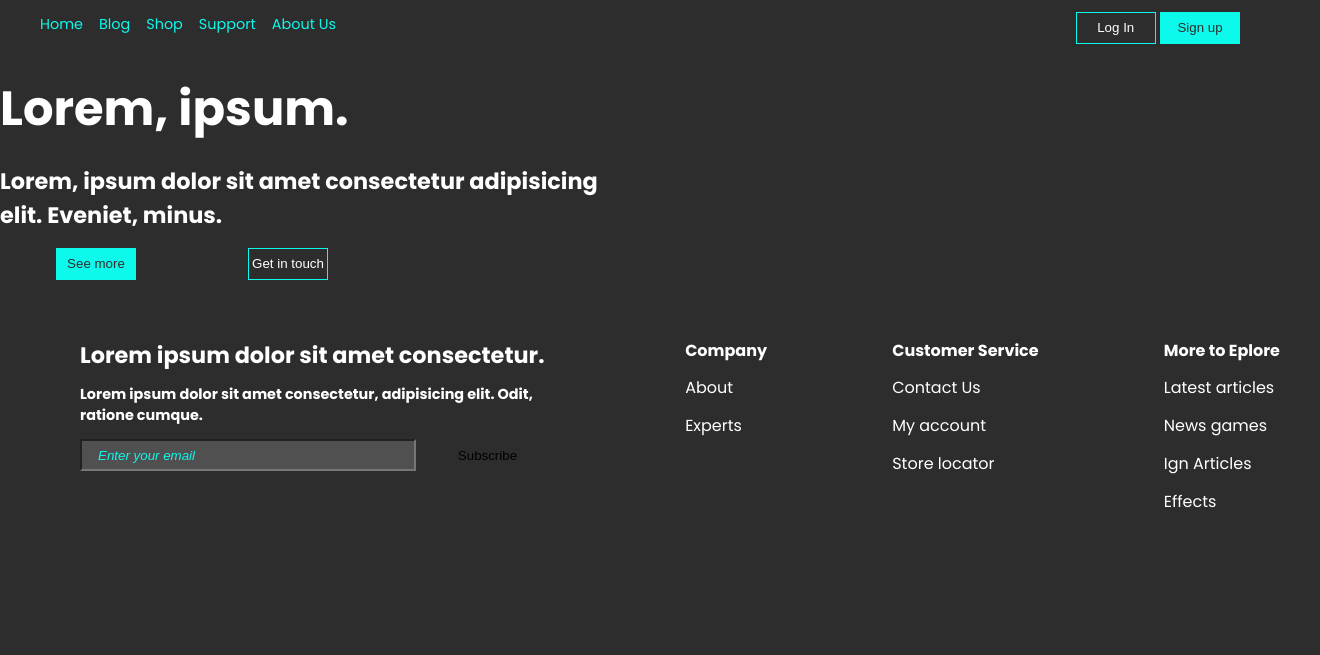
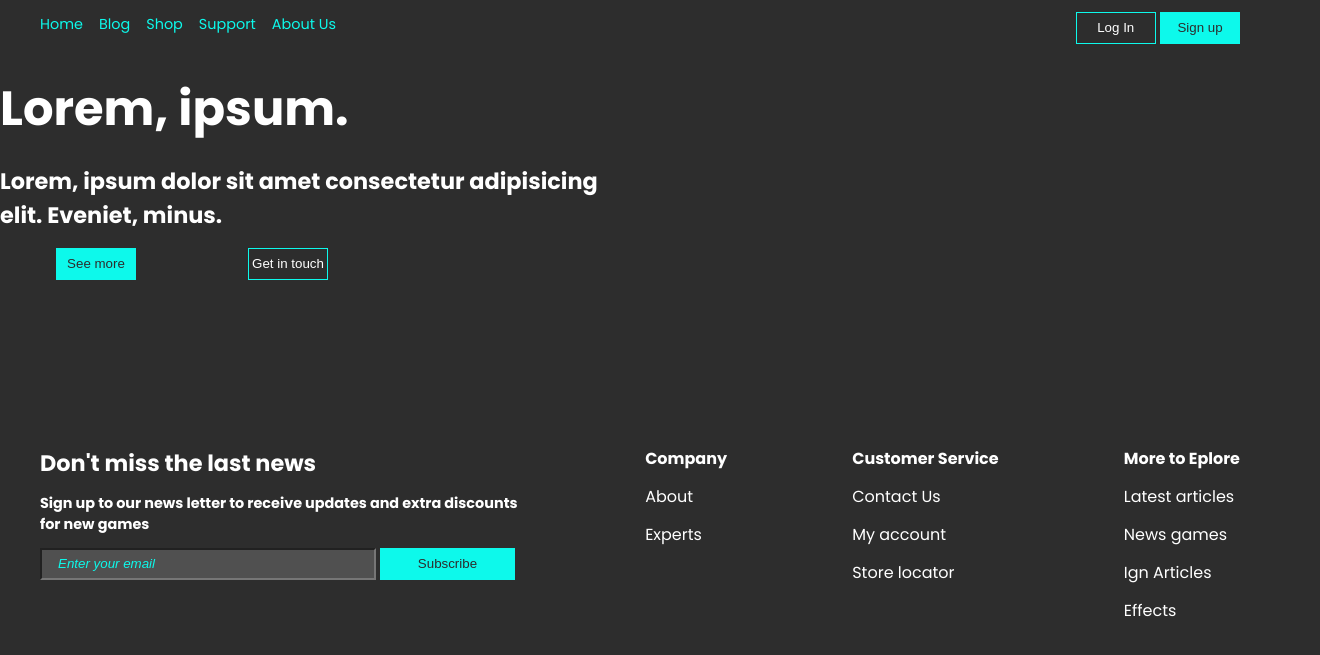
Before and after one commit to thodorisKall/mmo-gaming-updates, a website: page client/index.html in a window 1280 px wide. Shown: the part 73-728 px from the top of the page, 1320 px wide, since content can reach past the window. Drawn offline with Linux system fonts and the light colour scheme; no server answers.

Commit message:
fix: correct static html doc to prevent error from app_js

```diff
--- a/client/index.html
+++ b/client/index.html
@@ -69,63 +69,21 @@
     <!-- main -->
     <main class="main">
       <!-- -------------grid----------- -->
-      <!-- <div class="main__grid">
-        <div class="grid__box">
-          <div class="box__img">
-            <img src="" alt="" />
-          </div>
-          <div class="game__text">
-            <h4>author: Lorem.</h4>
-            <h2>Title: Lorem ipsum dolor sit.</h2>
-            <h5>4 days ago</h5>
-          </div>
-        </div>
-        <div class="grid__box">
-          <div class="box__img">
-            <img src="" alt="" />
-          </div>
-          <div class="game__text">
-            <h4>author: Lorem.</h4>
-            <h2>Title: Lorem ipsum dolor sit.</h2>
-            <h5>4 days ago</h5>
-          </div>
-        </div>
-        <div class="grid__box">
-          <div class="box__img">
-            <img src="" alt="" />
-          </div>
-          <div class="game__text">
-            <h4>author: Lorem.</h4>
-            <h2>Title: Lorem ipsum dolor sit.</h2>
-            <h5>4 days ago</h5>
-          </div>
-        </div>
-        <div class="grid__box">
-          <div class="box__img">
-            <img src="" alt="" />
-          </div>
-          <div class="game__text">
-            <h4>author: Lorem.</h4>
-            <h2>Title: Lorem ipsum dolor sit.</h2>
-            <h5>4 days ago</h5>
-          </div>
-        </div>
-      </div>
-    </main> -->
+      <div class="main__grid">
+    </main>
 
     <!-- footer -->
     <footer class="footer">
       <div class="footer__form">
         <div class="form__text">
-          <h2>Lorem ipsum dolor sit amet consectetur.</h2>
+          <h2>Don't miss the last news</h2>
           <h3>
-            Lorem ipsum dolor sit amet consectetur, adipisicing elit. Odit,
-            ratione cumque.
+            Sign up to our news letter to receive updates and extra discounts for new games
           </h3>
         </div>
         <form>
           <input type="email" placeholder="Enter your email" required />
-          <button type="submit">Subscribe</button>
+          <button class="colored--btn" type="submit">Subscribe</button>
         </form>
       </div>
       <div class="footer__company">
```
